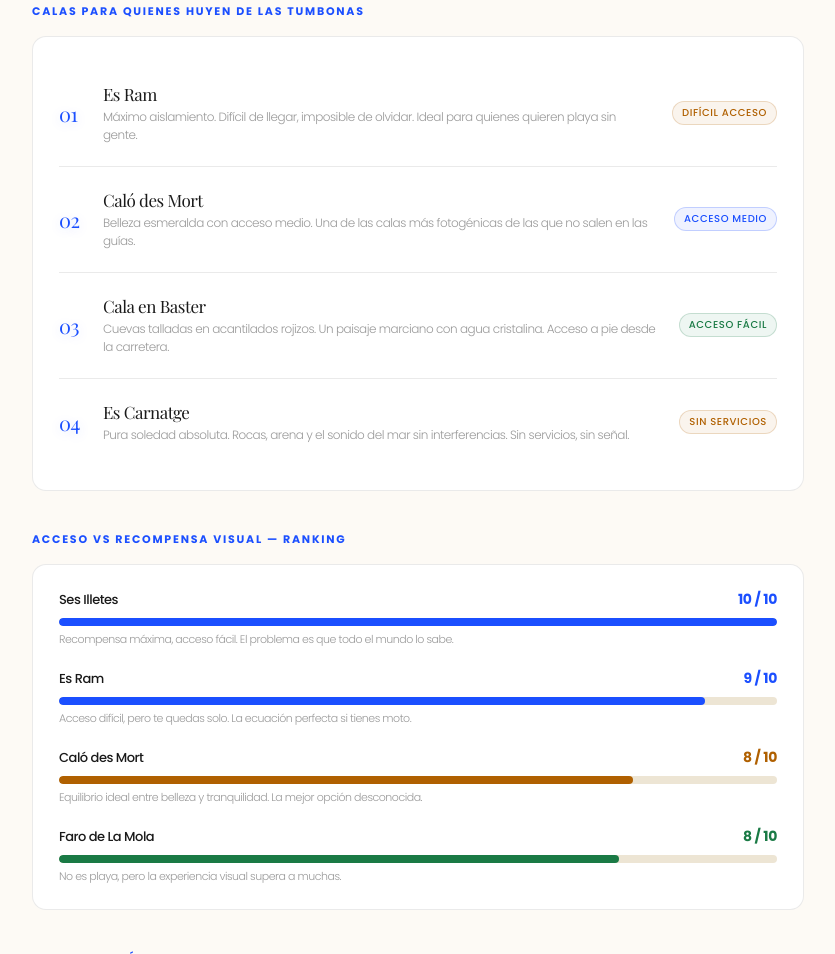
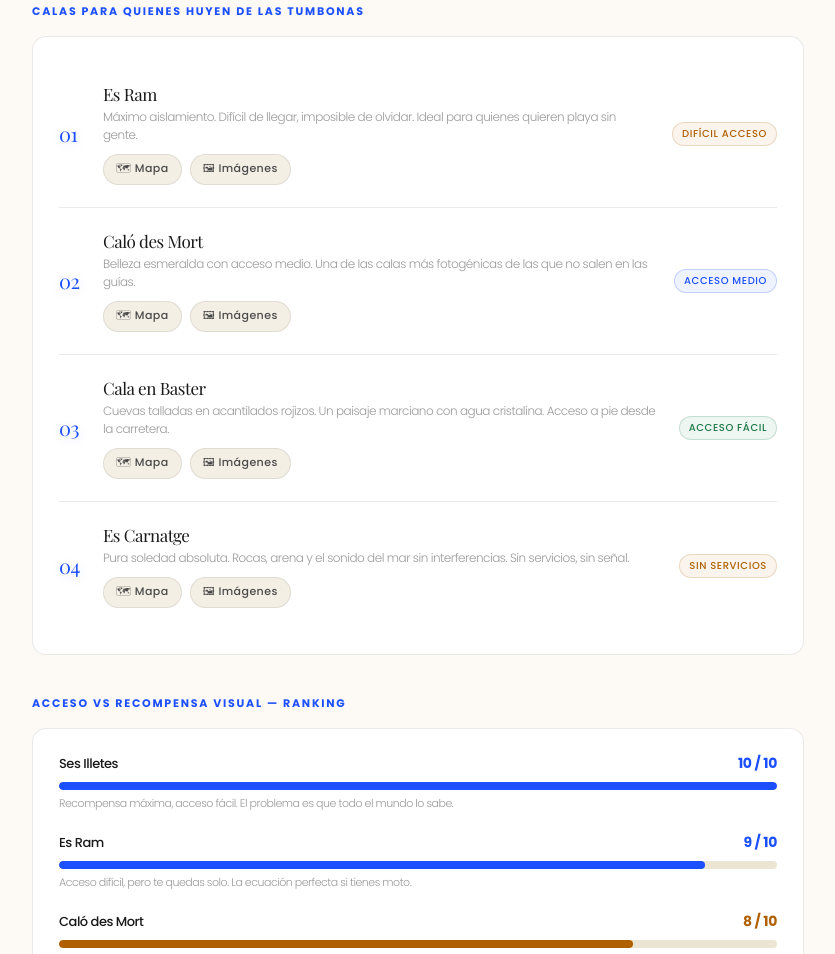
Before and after one commit to Hugosanbo/viajes-sanbo, a plain HTML site: page calas-formentera-secretas.html in a window 1280 px wide. Shown: the part 1270-2224 px from the top of the page, without its empty margins (222-1057 px from the left). Drawn offline with nearby package versions, Linux system fonts and the light colour scheme; a web font is replaced by a local one.

Commit message:
restauración botones mapa e imagen

```diff
--- a/calas-formentera-secretas.html
+++ b/calas-formentera-secretas.html
@@ -229,6 +229,17 @@
   }
   .cala-info p { font-size: 12px; color: var(--ink-muted); font-weight: 300; line-height: 1.5; }
   .cala-right { display: flex; gap: 6px; flex-shrink: 0; }
+  .cala-actions {
+    display: flex; gap: 8px; margin-top: 10px;
+  }
+  .cala-btn {
+    display: inline-flex; align-items: center; gap: 5px;
+    font-size: 11px; font-weight: 500; letter-spacing: 0.04em;
+    padding: 5px 12px; border-radius: 99px; text-decoration: none;
+    border: 1px solid var(--border); background: var(--cream-dark);
+    color: var(--ink-mid); transition: border-color 0.18s, color 0.18s, background 0.18s;
+  }
+  .cala-btn:hover { border-color: var(--blue); color: var(--blue); background: var(--blue-light); }
 
   /* CHART CONTAINER */
   .chart-wrap {
@@ -461,6 +472,10 @@
             <div class="cala-info">
               <h4>Es Ram</h4>
               <p>Máximo aislamiento. Difícil de llegar, imposible de olvidar. Ideal para quienes quieren playa sin gente.</p>
+              <div class="cala-actions">
+                <a href="https://www.google.com/maps/search/Es+Ram+Formentera" target="_blank" class="cala-btn">🗺 Mapa</a>
+                <a href="https://www.google.com/search?q=Es+Ram+Formentera&tbm=isch" target="_blank" class="cala-btn">🖼 Imágenes</a>
+              </div>
             </div>
           </div>
           <div class="cala-right">
@@ -474,6 +489,10 @@
             <div class="cala-info">
               <h4>Caló des Mort</h4>
               <p>Belleza esmeralda con acceso medio. Una de las calas más fotogénicas de las que no salen en las guías.</p>
+              <div class="cala-actions">
+                <a href="https://www.google.com/maps/search/Caló+des+Mort+Formentera" target="_blank" class="cala-btn">🗺 Mapa</a>
+                <a href="https://www.google.com/search?q=Caló+des+Mort+Formentera&tbm=isch" target="_blank" class="cala-btn">🖼 Imágenes</a>
+              </div>
             </div>
           </div>
           <div class="cala-right">
@@ -487,6 +506,10 @@
             <div class="cala-info">
               <h4>Cala en Baster</h4>
               <p>Cuevas talladas en acantilados rojizos. Un paisaje marciano con agua cristalina. Acceso a pie desde la carretera.</p>
+              <div class="cala-actions">
+                <a href="https://www.google.com/maps/search/Cala+en+Baster+Formentera" target="_blank" class="cala-btn">🗺 Mapa</a>
+                <a href="https://www.google.com/search?q=Cala+en+Baster+Formentera&tbm=isch" target="_blank" class="cala-btn">🖼 Imágenes</a>
+              </div>
             </div>
           </div>
           <div class="cala-right">
@@ -500,6 +523,10 @@
             <div class="cala-info">
               <h4>Es Carnatge</h4>
               <p>Pura soledad absoluta. Rocas, arena y el sonido del mar sin interferencias. Sin servicios, sin señal.</p>
+              <div class="cala-actions">
+                <a href="https://www.google.com/maps/search/Es+Carnatge+Formentera" target="_blank" class="cala-btn">🗺 Mapa</a>
+                <a href="https://www.google.com/search?q=Es+Carnatge+Formentera&tbm=isch" target="_blank" class="cala-btn">🖼 Imágenes</a>
+              </div>
             </div>
           </div>
           <div class="cala-right">
```
